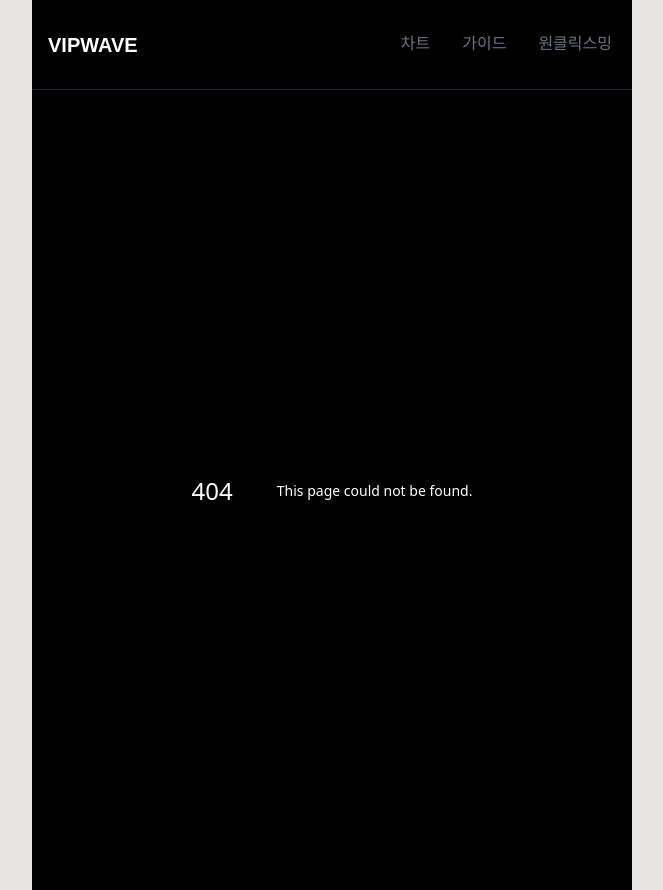
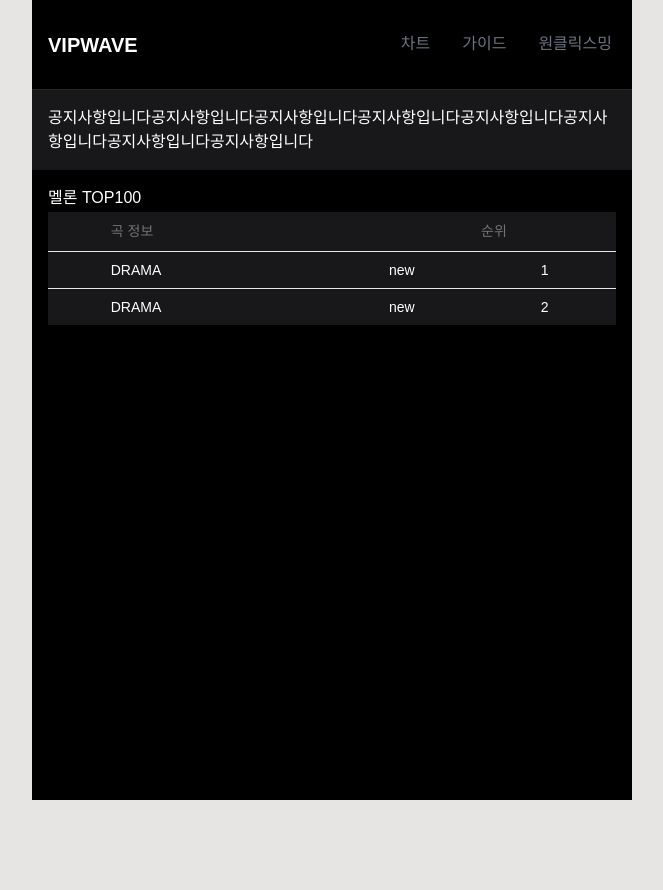
Before and after one commit to VIPwave/adminwave, a Next.js app in the folder vipwave/: page /chart in a window 1280 px wide. Before the commit this address had no page. Shown: the whole page, without its empty margins (308-971 px from the left). After the commit the page ends 800 px from the top, so only its background shows below. Built offline with nearby package versions, Linux system fonts and the light colour scheme.

Commit message:
차트페이지 초기 작업

```diff
--- /dev/null
+++ b/vipwave/lib/components/chart/ChartTable.tsx
@@ -0,0 +1,96 @@
+"use client";
+import {
+  Table,
+  TableBody,
+  TableCell,
+  TableHead,
+  TableHeader,
+  TableRow,
+} from "@/components/ui/table";
+import {
+  ColumnDef,
+  flexRender,
+  Table as ReactTable,
+} from "@tanstack/react-table";
+
+export type Song = {
+  rank: number;
+  rank_type: "up" | "down" | "static" | "new";
+  rank_variance: number;
+  album_image: string;
+  title: string;
+  singer: string;
+};
+
+type ChartTableProps = {
+  songList: Song[];
+  columns: ColumnDef<Song>[];
+  table: ReactTable<Song>;
+};
+
+export default function TaskTable(props: ChartTableProps) {
+  const { table, columns } = props;
+
+  return (
+    <div className="w-full bg-zinc-900">
+      <div>
+        <Table>
+          <TableHeader className="border-t-2 border-t-black p-8">
+            {table.getHeaderGroups().map((headerGroup) => (
+              <TableRow key={headerGroup.id} className="font-bold">
+                {headerGroup.headers.map((header) => {
+                  return (
+                    <TableHead
+                      key={header.id}
+                      className="item-center align-middle p-2"
+                    >
+                      {header.isPlaceholder
+                        ? null
+                        : flexRender(
+                            header.column.columnDef.header,
+                            header.getContext()
+                          )}
+                    </TableHead>
+                  );
+                })}
+              </TableRow>
+            ))}
+          </TableHeader>
+          <TableBody>
+            {table.getRowModel().rows?.length ? (
+              table.getRowModel().rows.map((row) => (
+                <TableRow key={row.id} className="h-18">
+                  {row.getVisibleCells().map((cell) => (
+                    <TableCell
+                      key={cell.id}
+                      className={
+                        cell.column.getIndex() !== 1 &&
+                        cell.column.getIndex() !== 5
+                          ? "justify-center text-center"
+                          : ""
+                      }
+                    >
+                      {flexRender(
+                        cell.column.columnDef.cell,
+                        cell.getContext()
+                      )}
+                    </TableCell>
+                  ))}
+                </TableRow>
+              ))
+            ) : (
+              <TableRow className="py-4">
+                <TableCell
+                  colSpan={columns.length}
+                  className="h-24 text-center"
+                >
+                  현재 순위에 없습니다.
+                </TableCell>
+              </TableRow>
+            )}
+          </TableBody>
+        </Table>
+      </div>
+    </div>
+  );
+}
--- /dev/null
+++ b/vipwave/lib/components/chart/Charts.tsx
@@ -0,0 +1,60 @@
+"use client";
+
+import {
+  ColumnDef,
+  getCoreRowModel,
+  useReactTable,
+} from "@tanstack/react-table";
+import TaskTable, { Song } from "./ChartTable";
+
+const columns: ColumnDef<Song>[] = [
+  {
+    id: "album_image",
+    header: "",
+    enableSorting: false,
+  },
+  {
+    accessorKey: "title",
+    header: "곡 정보",
+    enableSorting: false,
+  },
+  {
+    accessorKey: "rank_type",
+    header: "",
+    enableSorting: false,
+  },
+  {
+    accessorKey: "rank",
+    header: "순위",
+    enableSorting: false,
+  },
+];
+
+const TABLE_DATA: Song[] = [
+  {
+    rank: 1,
+    rank_type: "new",
+    rank_variance: 0,
+    album_image: "https://via.placeholder.com/150",
+    title: "DRAMA",
+    singer: "G-DRAGON",
+  },
+  {
+    rank: 2,
+    rank_type: "new",
+    rank_variance: 0,
+    album_image: "https://via.placeholder.com/150",
+    title: "DRAMA",
+    singer: "G-DRAGON",
+  },
+];
+
+export default function Chart() {
+  const table = useReactTable({
+    data: TABLE_DATA,
+    columns,
+    getCoreRowModel: getCoreRowModel(),
+  });
+
+  return <TaskTable table={table} songList={TABLE_DATA} columns={columns} />;
+}
--- /dev/null
+++ b/vipwave/src/app/chart/layout.tsx
@@ -0,0 +1,9 @@
+import { ReactNode } from "react";
+
+export default function ChartLayout({
+  children,
+}: Readonly<{
+  children: ReactNode;
+}>) {
+  return <>{children}</>;
+}
--- /dev/null
+++ b/vipwave/src/app/chart/page.tsx
@@ -0,0 +1,17 @@
+import Charts from "../../../lib/components/chart/Charts";
+
+export default function ChartPage() {
+  return (
+    <>
+      <div className="p-4 bg-zinc-900 overflow-hidden">
+        공지사항입니다공지사항입니다공지사항입니다공지사항입니다공지사항입니다공지사항입니다공지사항입니다공지사항입니다
+      </div>
+      <div className="p-4">
+        멜론 TOP100
+        <div>
+          <Charts />
+        </div>
+      </div>
+    </>
+  );
+}
--- /dev/null
+++ b/vipwave/src/components/ui/table.tsx
@@ -0,0 +1,120 @@
+import * as React from "react"
+
+import { cn } from "@/lib/utils"
+
+const Table = React.forwardRef<
+  HTMLTableElement,
+  React.HTMLAttributes<HTMLTableElement>
+>(({ className, ...props }, ref) => (
+  <div className="relative w-full overflow-auto">
+    <table
+      ref={ref}
+      className={cn("w-full caption-bottom text-sm", className)}
+      {...props}
+    />
+  </div>
+))
+Table.displayName = "Table"
+
+const TableHeader = React.forwardRef<
+  HTMLTableSectionElement,
+  React.HTMLAttributes<HTMLTableSectionElement>
+>(({ className, ...props }, ref) => (
+  <thead ref={ref} className={cn("[&_tr]:border-b", className)} {...props} />
+))
+TableHeader.displayName = "TableHeader"
+
+const TableBody = React.forwardRef<
+  HTMLTableSectionElement,
+  React.HTMLAttributes<HTMLTableSectionElement>
+>(({ className, ...props }, ref) => (
+  <tbody
+    ref={ref}
+    className={cn("[&_tr:last-child]:border-0", className)}
+    {...props}
+  />
+))
+TableBody.displayName = "TableBody"
+
+const TableFooter = React.forwardRef<
+  HTMLTableSectionElement,
+  React.HTMLAttributes<HTMLTableSectionElement>
+>(({ className, ...props }, ref) => (
+  <tfoot
+    ref={ref}
+    className={cn(
+      "border-t bg-neutral-100/50 font-medium [&>tr]:last:border-b-0 dark:bg-neutral-800/50",
+      className
+    )}
+    {...props}
+  />
+))
+TableFooter.displayName = "TableFooter"
+
+const TableRow = React.forwardRef<
+  HTMLTableRowElement,
+  React.HTMLAttributes<HTMLTableRowElement>
+>(({ className, ...props }, ref) => (
+  <tr
+    ref={ref}
+    className={cn(
+      "border-b transition-colors hover:bg-neutral-100/50 data-[state=selected]:bg-neutral-100 dark:hover:bg-neutral-800/50 dark:data-[state=selected]:bg-neutral-800",
+      className
+    )}
+    {...props}
+  />
+))
+TableRow.displayName = "TableRow"
+
+const TableHead = React.forwardRef<
+  HTMLTableCellElement,
+  React.ThHTMLAttributes<HTMLTableCellElement>
+>(({ className, ...props }, ref) => (
+  <th
+    ref={ref}
+    className={cn(
+      "h-10 px-2 text-left align-middle font-medium text-neutral-500 [&:has([role=checkbox])]:pr-0 [&>[role=checkbox]]:translate-y-[2px] dark:text-neutral-400",
+      className
+    )}
+    {...props}
+  />
+))
+TableHead.displayName = "TableHead"
+
+const TableCell = React.forwardRef<
+  HTMLTableCellElement,
+  React.TdHTMLAttributes<HTMLTableCellElement>
+>(({ className, ...props }, ref) => (
+  <td
+    ref={ref}
+    className={cn(
+      "p-2 align-middle [&:has([role=checkbox])]:pr-0 [&>[role=checkbox]]:translate-y-[2px]",
+      className
+    )}
+    {...props}
+  />
+))
+TableCell.displayName = "TableCell"
+
+const TableCaption = React.forwardRef<
+  HTMLTableCaptionElement,
+  React.HTMLAttributes<HTMLTableCaptionElement>
+>(({ className, ...props }, ref) => (
+  <caption
+    ref={ref}
+    className={cn("mt-4 text-sm text-neutral-500 dark:text-neutral-400", className)}
+    {...props}
+  />
+))
+TableCaption.displayName = "TableCaption"
+
+export {
+  Table,
+  TableHeader,
+  TableBody,
+  TableFooter,
+  TableHead,
+  TableRow,
+  TableCell,
+  TableCaption,
+}
```
